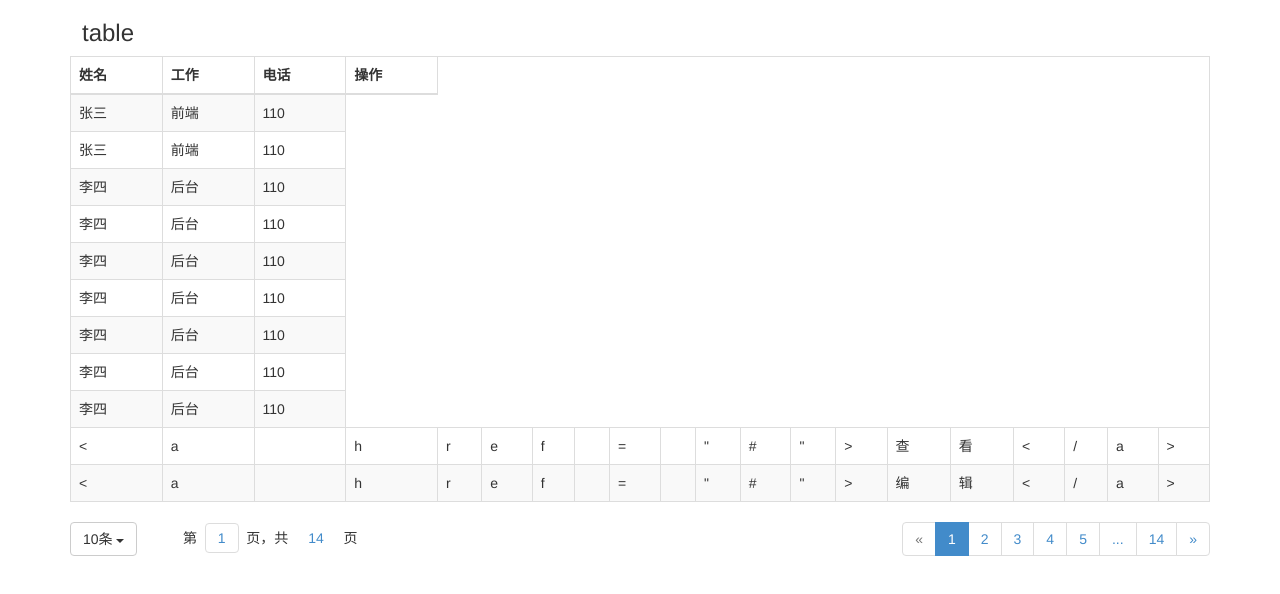
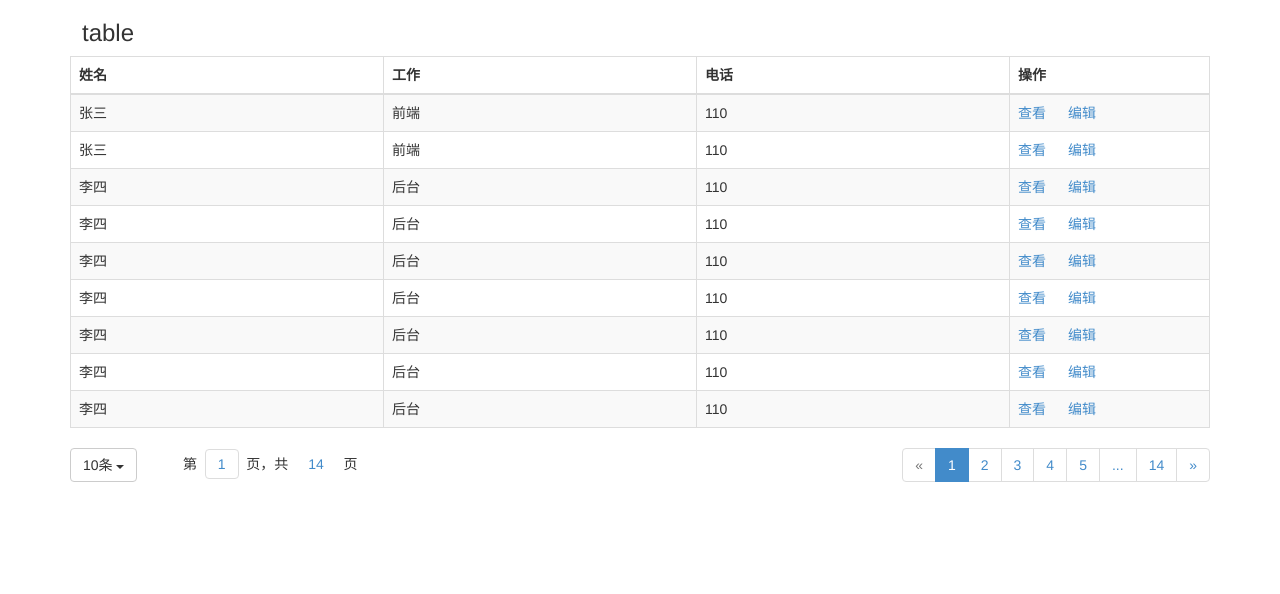
Before and after one commit to wangxiaotian/components, a website: page table/index.html in a window 1280 px wide. Drawn offline with Linux system fonts and the light colour scheme.

Commit message:
按需渲染

```diff
--- a/table/api/table.json
+++ b/table/api/table.json
@@ -1,38 +1,56 @@
 {
     "data": {
         "trData": [{
+            "id": 0,
+            "address": "西湖",
             "name": "张三",
             "job": "前端",
             "phone": "110"
         },{
+            "id": 0,
+            "address": "西湖",
             "name": "张三",
             "job": "前端",
             "phone": "110"
         },{
+            "id": 0,
+            "address": "西湖",
             "name": "李四",
             "job": "后台",
             "phone": "110"
         },{
+            "id": 0,
+            "address": "西湖",
             "name": "李四",
             "job": "后台",
             "phone": "110"
         },{
+            "id": 0,
+            "address": "西湖",
             "name": "李四",
             "job": "后台",
             "phone": "110"
         },{
+            "id": 0,
+            "address": "西湖",
             "name": "李四",
             "job": "后台",
             "phone": "110"
         },{
+            "id": 0,
+            "address": "西湖",
             "name": "李四",
             "job": "后台",
             "phone": "110"
         },{
+            "id": 0,
+            "address": "西湖",
             "name": "李四",
             "job": "后台",
             "phone": "110"
         },{
+            "id": 0,
+            "address": "西湖",
             "name": "李四",
             "job": "后台",
             "phone": "110"
--- a/table/index.html
+++ b/table/index.html
@@ -33,14 +33,17 @@
         var ops = [];
         ops.push({
             name: '查看',
-            todo: function(){
-                alert('hah')
+            todo: function(that){
+                var that = that;
+                var index = $(that).parents('tr').index();
+                alert('hah ' + index)
             }
         })
         ops.push({
             name: '编辑',
             todo: function(){
-                alert('heh')
+                var index = $(this).index();
+                alert('heh' + index)
             }
         })
         xxtable.init({
--- a/table/table.js
+++ b/table/table.js
@@ -1,4 +1,30 @@
-/*
+/**
+ * 表格组件
+ * @example
+		var table = xxtable.init({
+	        container: '.table1',
+	        url: '/table/api/table.json',
+	        //	配置表格操作
+	        operations: [
+				{
+		            name: '编辑',
+		            todo: function(){
+		                alert('heh')
+            	}
+	        ],
+	        //	配置每一列的信息
+	        cols: [{
+	            'name': 'name',
+	            'alias': '姓名',
+	        }, {
+	            'name': 'job',
+	            'alias': '工作'
+	        }, {
+	            'name': 'phone',
+	            'alias': '电话'
+	        }]
+    	})
+
  * @module xxtable
  * @author ky
  */
@@ -10,7 +36,7 @@
         container: '',
         url: '',
         operations: [],
-        thRow: [{
+        cols: [{
             'name': 'name',
             'alias': '姓名',
         }, {
@@ -18,7 +44,7 @@
             'alias': '工作'
         }, {
             'name': 'phone',
-            'alisa': '电话'
+            'alias': '电话'
         }]
     };
     XXtable.prototype.init = function(options) {
@@ -33,7 +59,6 @@
         self.addOperation();
         //	初始化状态
         self.initStatus();
-
     };
     //	初始化组件结构
     XXtable.prototype.initFrame = function() {
@@ -53,32 +78,6 @@
         self.$container.append($(str));
         self.tableContainer = $('.XX-table').find('.table-body');
         self.tableFooter = $('.XX-table').find('.table-footer');
-    };
-    //	增加表格操作
-    XXtable.prototype.addOperation = function(){
-    	var self = this;
-    	var $ops = [];
-    	$.each(self.operations,function(index,val){
-    		var str = '<a href = "#">' + val.name + '</a>';
-    		$ops.push(str);
-    	})
-    	self.opsData = $ops;
-    };
-    //	分页信息配置
-    XXtable.prototype.pageConfig = function() {
-        var self = this;
-        self.pageInfo = {
-            'url': self.url,
-            'pageSize': 10,
-            'pageNumber': 1
-        }
-    };
-    //	calculate page data
-    XXtable.prototype.countPageNumber = function(totalNumber) {
-        var self = this;
-        var _totalPage = totalNumber / self.pageInfo.pageSize;
-        //	calculate total page, update
-        self.pageInfo.totalPage = Math.ceil(_totalPage);
     };
     //	分页框架渲染
     XXtable.prototype.addPaginationDom = function() {
@@ -115,6 +114,51 @@
         //	render page
         self.updatePageDom();
     };
+    //	增加表格操作
+    XXtable.prototype.addOperation = function() {
+        var self = this;
+        var $ops = [];
+        $.each(self.operations, function(index, val) {
+            var str = '<a href = "#" style = "min-width:50px;display:inline-block" class = "operation-' + index + '">' + val.name + '</a>';
+            $ops.push(str);
+            self.$container.on('click', '.operation-' + index, function() {
+                var that = this;
+                val.todo(that);
+            })
+        })
+        self.opsData = $ops;
+    };
+    //	分页信息配置
+    XXtable.prototype.pageConfig = function() {
+        var self = this;
+        self.pageInfo = {
+            'url': self.url,
+            'pageSize': 10,
+            'pageNumber': 1
+            // 'totalNumber':
+            // 'totalPage' :
+        }
+    };
+    //	初始化组件渲染
+    XXtable.prototype.initStatus = function() {
+        var self = this;
+            //	第一次渲染
+        self.getData(self.pageInfo, function(data) {
+            self.render(data);
+            self.countPageNumber(self.pageInfo.totalNumber);
+            //	渲染分页结构
+            self.addPaginationDom();
+            self.pagination_size();
+            self.pagination_page();
+        });
+    };
+    //	计算总页数
+    XXtable.prototype.countPageNumber = function(totalNumber) {
+        var self = this;
+        var _totalPage = totalNumber / self.pageInfo.pageSize;
+        //	calculate total page, update
+        self.pageInfo.totalPage = Math.ceil(_totalPage);
+    };
     //	分页结构更新
     XXtable.prototype.updatePageDom = function() {
         var self = this,
@@ -146,28 +190,9 @@
         _arrStr.eq(1).addClass('active');
         _el.append(_arrStr);
     };
-    //	初始化组件渲染
-    XXtable.prototype.initStatus = function() {
-            var self = this;
-            //	取表头数据
-            self.thData = [];
-            $.each(self.thRow, function(index, value) {
-                    self.thData.push(value.alias);
-                })
-                //	第一次渲染
-            self.update(self.pageInfo, function(res) {
-                res.data.thData = self.thData;
-                res.data.opsData = self.opsData;
-                self.render(res.data);
-                self.countPageNumber(res.totalNumber);
-                //	渲染分页结构
-                self.addPaginationDom();
-                self.pagination_size();
-                self.pagination_page();
-            });
-        }
-        //	更新数据
-    XXtable.prototype.update = function(params, cb) {
+
+    //	获取数据
+    XXtable.prototype.getData = function(params, cb) {
         var self = this;
         var url = params.url,
             data = {
@@ -175,9 +200,35 @@
                 'pageNumber': params.pageNumber
             };
         Utils.getData(url, data, function(res) {
-            cb(res);
+        	self.dealData(res);
+            cb(self.renderData);
         })
-
+    };
+    XXtable.prototype.dealData = function(res){
+    	var self = this,
+    		rawData = res.data.trData,
+    		thData = [],
+    		trData = [];
+    	self.pageInfo.totalNumber = res.totalNumber;
+    	//	获取表头数据
+    	$.each(self.cols,function(index,cols){
+    		thData.push(cols.alias);
+    	})
+    	//	获取表格体数据
+    	$.each(rawData,function(index,raw){
+    		//	每一行的数据
+    		var rawDataItem = [];
+    		$.each(self.cols,function(index,cols){
+    			var value = raw[cols.name];
+    			rawDataItem.push(value);
+    		})
+    		trData.push(rawDataItem);
+    	})
+    	self.renderData = {
+    		thData: thData,
+    		trData: trData,
+    		opsData: self.opsData
+    	}
     };
     //	渲染
     XXtable.prototype.render = function(data) {
@@ -189,7 +240,6 @@
                 container: self.tableContainer
             })
         })
-
     };
     //	选择页数分页
     XXtable.prototype.pagination_page = function() {
@@ -222,10 +272,8 @@
             self.pagination_disabled(self.pageInfo.pageNumber, _el);
             self.pagination_dom_update(self.pageInfo.pageNumber, _index, _el);
             self.updatePage();
-            self.update(self.pageInfo,function(res){
-            	res.data.thData = self.thData;
-            	res.data.opsData = self.opsData;
-                self.render(res.data);
+            self.getData(self.pageInfo, function(data) {
+                self.render(data);
             })
         })
     };
@@ -331,12 +379,10 @@
             //	更新
             self.pageInfo.pageSize = _num;
             self.pageInfo.pageNumber = 1;
-            self.update(self.pageInfo, function(res) {
-                res.data.thData = self.thData;
-                res.data.opsData = self.opsData;
-                self.render(res.data);
+            self.getData(self.pageInfo, function(data) {
+                self.render(data);
                 //	calculate
-                self.countPageNumber(res.totalNumber);
+                self.countPageNumber(self.pageInfo.totalNumber);
                 //	分页只更新，不重绘
                 self.updatePage();
                 self.updatePageDom();
@@ -344,7 +390,7 @@
             })
         })
     };
-    //	updatePage
+    //	更新当前页及总页数
     XXtable.prototype.updatePage = function() {
         var self = this,
             _totalPageEl = $('.XX-table').find('.total'),
@@ -360,6 +406,4 @@
             xxtable.init(options);
         }
     };
-
-
 })()
--- a/table/tpl/table.html
+++ b/table/tpl/table.html
@@ -6,27 +6,24 @@
 			{{~}}
 
 			{{? it.opsData.length > 0}}
-			<th>操作
+			<th>操作</th>
 			{{?}}
 		</tr>
 	</thead>
 	<tbody>
-		{{~ it.trData:item}}
+		{{~ it.trData:row}}
 		<tr>
-			{{ for(var prop in item){ }}
-				<td>{{=item[prop]}}</td>
-			{{ } }}
+			{{~ row:item}}
+				<td>{{= item}}</td>
+			{{~}}
+			{{? it.opsData.length > 0}}
+				<td style = "width: 200px;">
+					{{~ it.opsData:item2}}
+						{{= item2}}
+					{{~}}
+				</td>
+			{{?}}
 		</tr>
 		{{~}}
-
-		{{? it.opsData.length > 0}}
-		{{~ it.opsData:item2}}
-		<tr>
-			{{for(var prop in item2){ }}
-				<td>{{=item2[prop]}}</td>
-			{{ } }}
-		</tr>
-		{{~}}
-		{{?}}
 	</tbody>
 </table>
```
